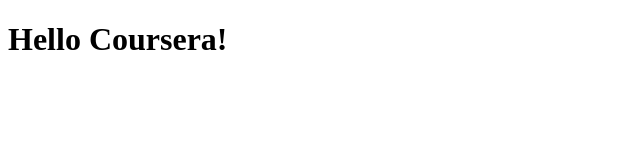
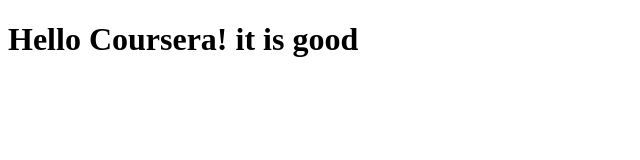
Before and after one commit to prasharshivansh/coursera-test, a plain HTML site: page site/index.html in a window 1280 px wide. Shown: the whole page, without its empty margins (0-640 px from the left). Drawn offline with Linux system fonts and the light colour scheme.

Commit message:
Small Change.

```diff
--- a/site/index.html
+++ b/site/index.html
@@ -4,6 +4,6 @@
 	<title>Hello Coursera</title>
 </head>
 <body>
-<h1>Hello Coursera!</h1>
+<h1>Hello Coursera! it is good</h1>
 </body>
 </html>
```
